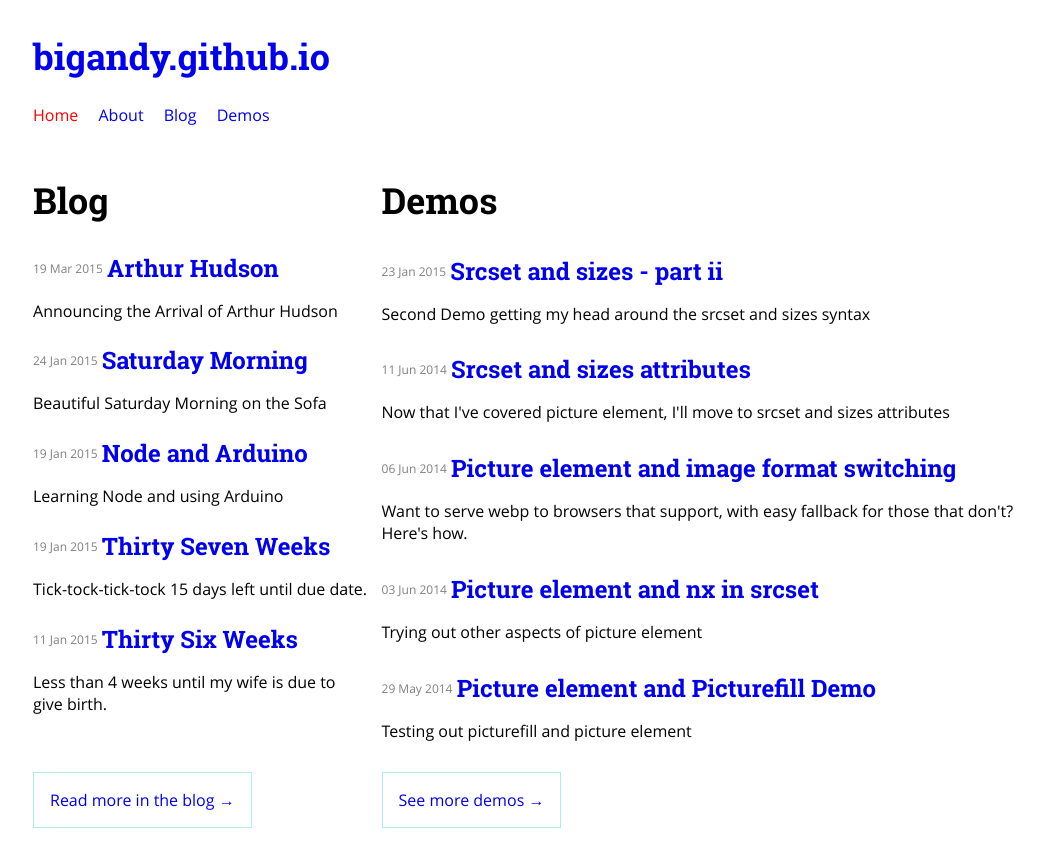
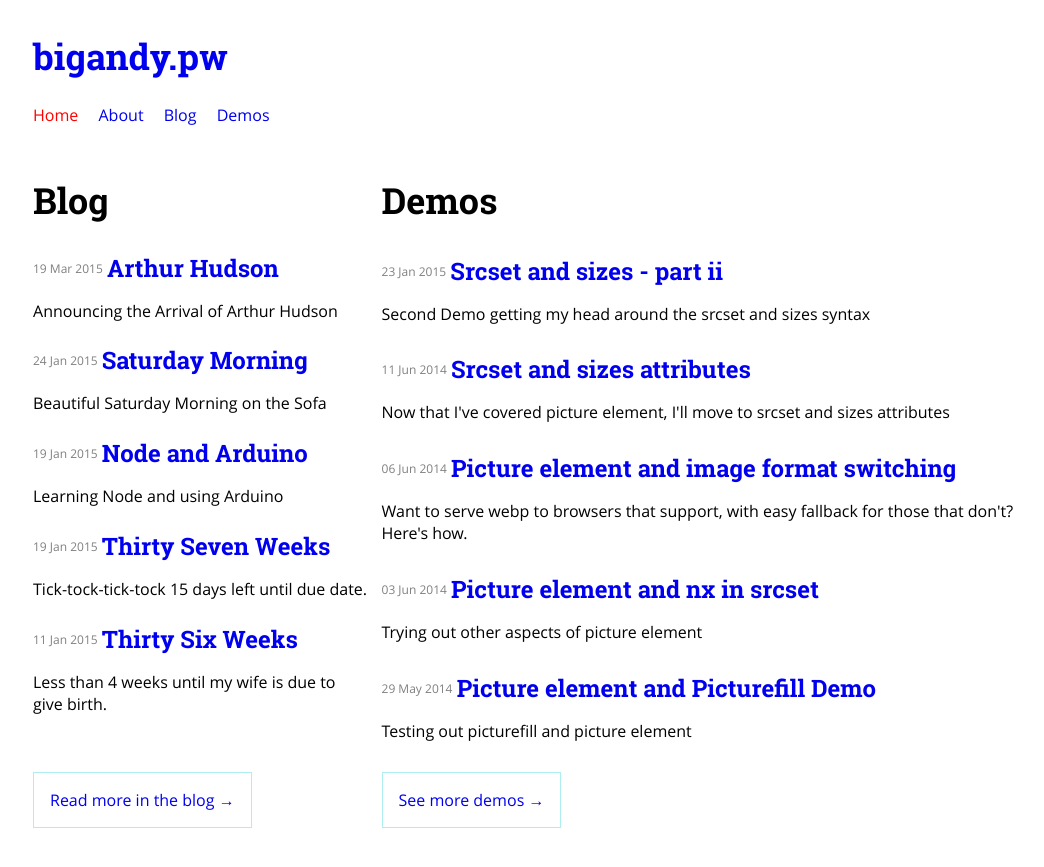
Before and after one commit to bigandy/bigandy.github.io, a Jekyll site: the page built from index.html, in a window 1280 px wide. Shown: the top 867 px of the page, without its empty margins (107-1151 px from the left). Built offline with Jekyll 4.4.1, drawn with Linux system fonts in a browser that asks for light colours; the list of posts is cut into pages by our own code.

Commit message:
update header to bigandy.pw

```diff
--- a/_includes/demos-head.html
+++ b/_includes/demos-head.html
@@ -14,7 +14,7 @@
 <body class="page {{ page.page-class }}">
   <header class="header">
     <h1>
-      <a href="{{site.baseurl}}/">bigandy.github.io</a>
+      <a href="{{site.baseurl}}/">bigandy.pw</a>
     </h1>
     <nav>
       <a href="{{site.baseurl}}/" class="nav--home">Home</a>
--- a/_includes/head.html
+++ b/_includes/head.html
@@ -18,7 +18,7 @@
 <body class="page {{ page.page-class }}">
   <header class="header">
     <h1>
-      <a href="{{site.baseurl}}/">bigandy.github.io</a>
+      <a href="{{site.baseurl}}/">bigandy.pw</a>
     </h1>
     <nav>
       <a href="{{site.baseurl}}/" class="nav--home">Home</a>
```
